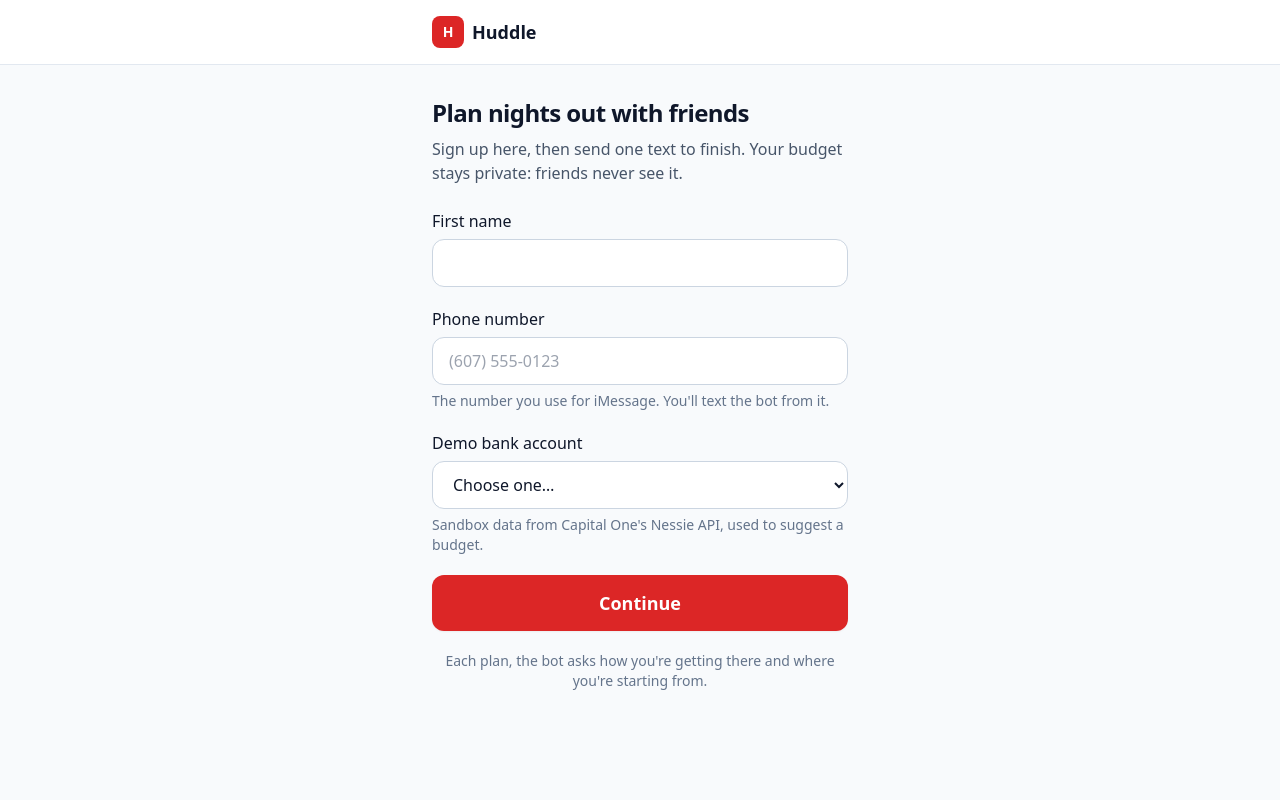
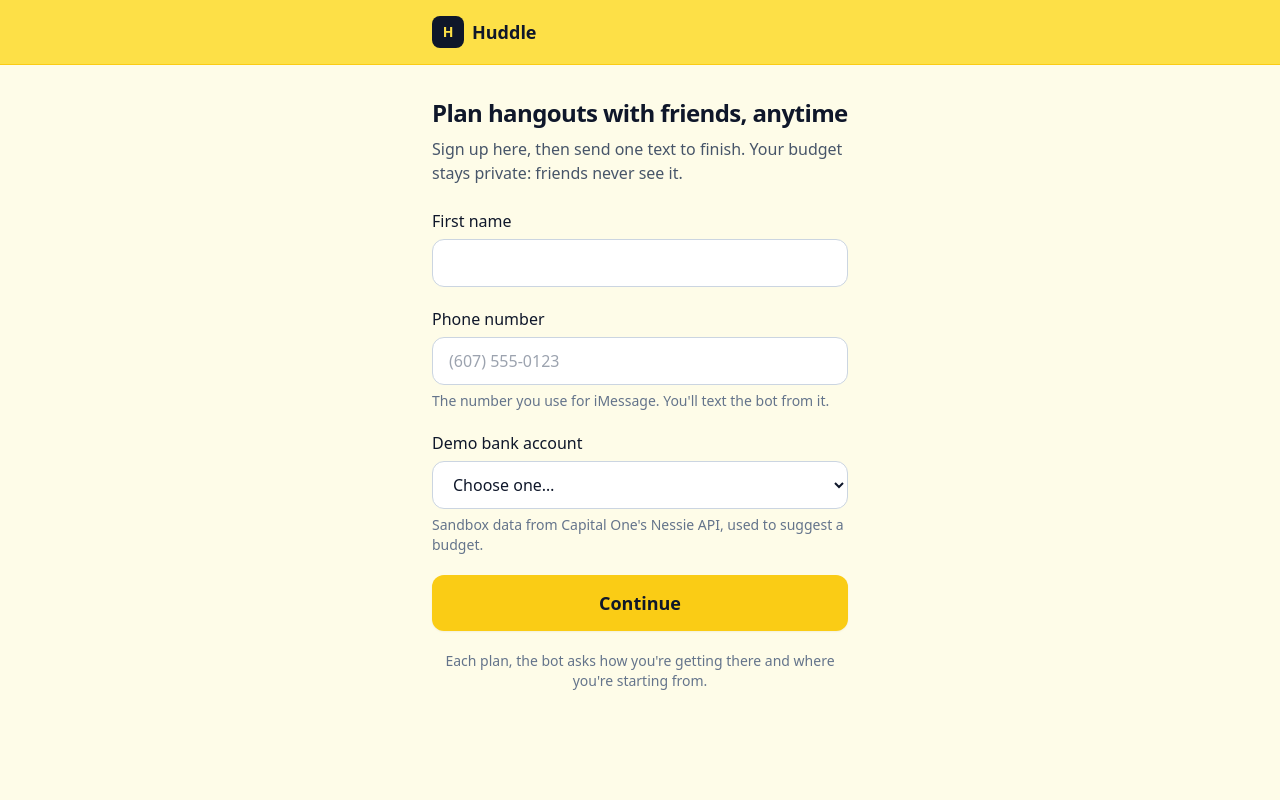
Before and after one commit to arnovcs/Big-Red-Photon, a FastAPI app: page /signup in a window 1280 px wide. Run offline with FastAPI, Linux system fonts and the light colour scheme; parts of the project's set-up code (start-up, migrations or seed data) failed here and were passed over; some libraries are stand-ins or nearby versions.

Commit message:
fixing the sign up page to be warm and yellow

```diff
--- a/app/web/templates/base.html
+++ b/app/web/templates/base.html
@@ -8,10 +8,10 @@
   <script src="https://cdn.tailwindcss.com"></script>
   <link rel="stylesheet" href="/static/app.css">
 </head>
-<body class="min-h-screen bg-slate-50 text-slate-900 antialiased">
-  <header class="border-b border-slate-200 bg-white">
+<body class="min-h-screen bg-yellow-50 text-slate-900 antialiased">
+  <header class="border-b border-yellow-400 bg-yellow-300">
     <div class="mx-auto flex max-w-{% block width %}md{% endblock %} items-center gap-2 px-4 py-4">
-      <span class="inline-flex h-8 w-8 items-center justify-center rounded-lg bg-red-600 text-sm font-bold text-white" aria-hidden="true">{{ app_name[:1] }}</span>
+      <span class="inline-flex h-8 w-8 items-center justify-center rounded-lg bg-slate-900 text-sm font-bold text-yellow-300" aria-hidden="true">{{ app_name[:1] }}</span>
       <span class="text-lg font-semibold">{{ app_name }}</span>
     </div>
   </header>
--- a/app/web/templates/signup.html
+++ b/app/web/templates/signup.html
@@ -1,7 +1,7 @@
 {% extends "base.html" %}
 {% block title %}Sign up · {{ app_name }}{% endblock %}
 {% block content %}
-<h1 class="text-2xl font-bold tracking-tight">Plan nights out with friends</h1>
+<h1 class="text-2xl font-bold tracking-tight">Plan hangouts with friends, anytime</h1>
 <p class="mt-2 text-slate-600">Sign up here, then send one text to finish. Your budget stays private: friends never see it.</p>
 
 {% if notice %}
@@ -13,7 +13,7 @@
 
 <form method="post" action="/signup" class="mt-6 space-y-5" novalidate>
   {% set field = "w-full h-12 rounded-xl border bg-white px-4 text-base outline-none focus:ring-4" %}
-  {% set ok = "border-slate-300 focus:border-red-500 focus:ring-red-100" %}
+  {% set ok = "border-slate-300 focus:border-yellow-500 focus:ring-yellow-100" %}
   {% set bad = "border-red-500 focus:ring-red-100" %}
 
   <div>
@@ -49,7 +49,7 @@
     {% else %}<p class="mt-1.5 text-sm text-slate-500">Sandbox data from Capital One's Nessie API, used to suggest a budget.</p>{% endif %}
   </div>
 
-  <button type="submit" class="h-14 w-full rounded-xl bg-red-600 text-lg font-semibold text-white shadow-sm hover:bg-red-700 focus:outline-none focus:ring-4 focus:ring-red-200 active:bg-red-800">
+  <button type="submit" class="h-14 w-full rounded-xl bg-yellow-400 text-lg font-semibold text-slate-900 shadow-sm hover:bg-yellow-500 focus:outline-none focus:ring-4 focus:ring-yellow-200 active:bg-yellow-600">
     Continue
   </button>
   <p class="text-center text-sm text-slate-500">Each plan, the bot asks how you're getting there and where you're starting from.</p>
--- a/app/web/templates/signup_done.html
+++ b/app/web/templates/signup_done.html
@@ -24,7 +24,7 @@
   </ol>
 
   {% if sms_link %}
-  <a href="{{ sms_link }}" class="mt-6 flex h-14 w-full items-center justify-center rounded-xl bg-red-600 text-lg font-semibold text-white shadow-sm hover:bg-red-700 focus:outline-none focus:ring-4 focus:ring-red-200">
+  <a href="{{ sms_link }}" class="mt-6 flex h-14 w-full items-center justify-center rounded-xl bg-yellow-400 text-lg font-semibold text-slate-900 shadow-sm hover:bg-yellow-500 focus:outline-none focus:ring-4 focus:ring-yellow-200">
     Text the bot to finish
   </a>
   <p class="mt-2 text-center text-sm text-slate-500">Opens Messages with everything filled in.</p>
@@ -46,11 +46,11 @@
 {% elif state == "expired" %}
   <h1 class="text-2xl font-bold tracking-tight">This code expired</h1>
   <p class="mt-3 text-slate-600">No problem: sign up again to get a new one.</p>
-  <a href="/signup" class="mt-6 flex h-14 w-full items-center justify-center rounded-xl bg-red-600 text-lg font-semibold text-white hover:bg-red-700">Sign up again</a>
+  <a href="/signup" class="mt-6 flex h-14 w-full items-center justify-center rounded-xl bg-yellow-400 text-lg font-semibold text-slate-900 hover:bg-yellow-500">Sign up again</a>
 
 {% else %}
   <h1 class="text-2xl font-bold tracking-tight">We couldn't find that code</h1>
   <p class="mt-3 text-slate-600">Check the link, or sign up again.</p>
-  <a href="/signup" class="mt-6 flex h-14 w-full items-center justify-center rounded-xl bg-red-600 text-lg font-semibold text-white hover:bg-red-700">Go to sign up</a>
+  <a href="/signup" class="mt-6 flex h-14 w-full items-center justify-center rounded-xl bg-yellow-400 text-lg font-semibold text-slate-900 hover:bg-yellow-500">Go to sign up</a>
 {% endif %}
 {% endblock %}
```
